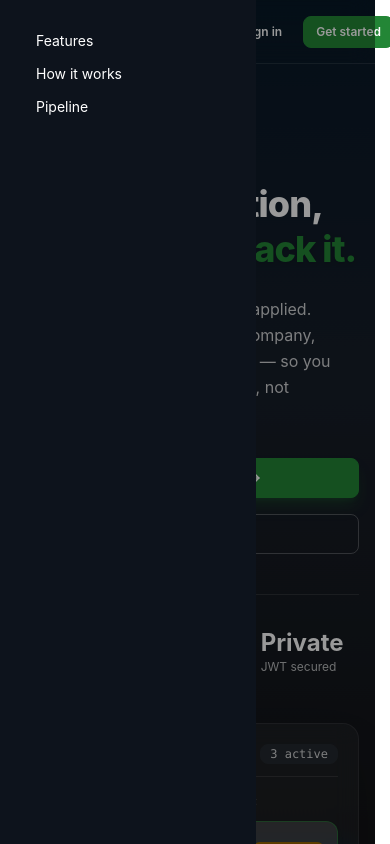
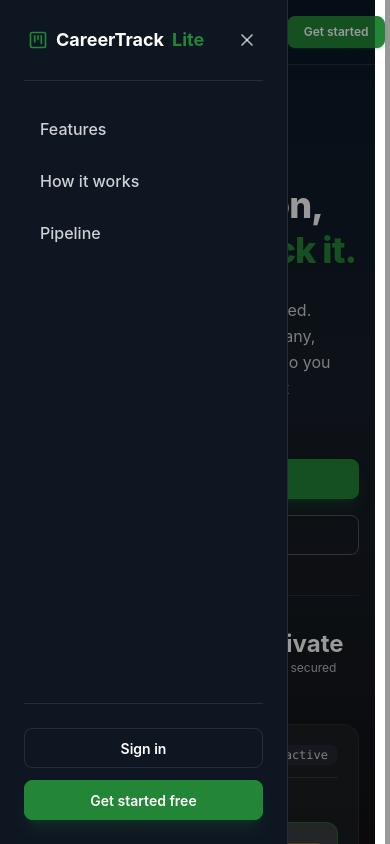
Before and after one commit to Rakibislam22/career-track-frontend, a React (Vite) app: page / in a window 390 px wide. Both pictures are taken after a click on the label "Open navigation menu". Shown: the top 844 px of the page. Built offline with nearby package versions, Linux system fonts and the light colour scheme; no server answers.

Commit message:
feat: enhance Navbar with mobile drawer, improved layout, and token-based authentication links

```diff
--- a/src/components/Navbar.jsx
+++ b/src/components/Navbar.jsx
@@ -1,83 +1,195 @@
-import { KanbanSquare, Menu } from "lucide-react";
+import { KanbanSquare, Menu, X } from "lucide-react";
 import { Link } from "react-router";
+import { useState } from "react";
 
 const Navbar = () => {
+    const [drawerOpen, setDrawerOpen] = useState(false);
+    const token = typeof window !== "undefined" ? localStorage.getItem("token") : null;
+
+    const closeDrawer = () => setDrawerOpen(false);
+
     return (
-        <div className="navbar sticky top-0 z-50 border-b border-white/10 bg-transparent backdrop-blur-md px-4 lg:px-16">
-
-            {/* Mobile Hamburger */}
-            <div className="drawer md:hidden w-auto mr-2">
-                <input id="mobile-menu" type="checkbox" className="drawer-toggle" />
+        <header className="sticky top-0 z-50 border-b border-white/10 bg-[#0d131c]/10 backdrop-blur-md">
+            <div className="max-w-7xl mx-auto px-4 lg:px-2 flex items-center justify-between h-16">
+                {/* Mobile Hamburger Drawer */}
+                <div className="flex items-center md:hidden mr-2">
+                    <div className="drawer drawer-start z-50">
+                        <input
+                            id="mobile-menu"
+                            type="checkbox"
+                            className="drawer-toggle"
+                            checked={drawerOpen}
+                            onChange={(e) => setDrawerOpen(e.target.checked)}
+                            aria-label="Toggle navigation drawer"
+                        />
 
                         <div className="drawer-content">
                             <label
                                 htmlFor="mobile-menu"
-                        className="btn btn-ghost btn-square drawer-button text-white"
+                                className="btn btn-ghost btn-square text-white min-h-[44px] min-w-[44px] focus-visible:ring-2 focus-visible:ring-primary"
+                                aria-label="Open navigation menu"
                             >
-                        <Menu className="w-6 h-6" />
+                                <Menu className="w-6 h-6" aria-hidden="true" />
                             </label>
                         </div>
 
-                <div className="drawer-side z-50 ">
-                    <label htmlFor="mobile-menu" className="drawer-overlay"></label>
+                        <div className="drawer-side">
+                            <label
+                                htmlFor="mobile-menu"
+                                className="drawer-overlay"
+                                aria-label="Close navigation menu"
+                            ></label>
 
-                    <ul className="menu min-h-full w-64 p-6 bg-[#0d131c]">
+                            <div className="menu min-h-full w-72 p-6 bg-[#0e1622] border-r border-white/10 text-white flex flex-col justify-between">
+                                <div>
+                                    <div className="flex items-center justify-between pb-6 mb-6 border-b border-white/10">
+                                        <Link
+                                            to="/"
+                                            onClick={closeDrawer}
+                                            className="flex items-center gap-2 text-lg font-bold text-white focus-visible:ring-2 focus-visible:ring-primary rounded-lg px-1 py-0.5"
+                                        >
+                                            <KanbanSquare className="h-5 w-5 text-primary" aria-hidden="true" />
+                                            CareerTrack <span className="text-primary">Lite</span>
+                                        </Link>
+                                        <button
+                                            type="button"
+                                            onClick={closeDrawer}
+                                            className="btn btn-ghost btn-square btn-sm text-white/70 hover:text-white"
+                                            aria-label="Close menu"
+                                        >
+                                            <X className="h-5 w-5" aria-hidden="true" />
+                                        </button>
+                                    </div>
+
+                                    <ul className="flex flex-col gap-1 text-base font-medium">
                                         <li>
-                            <a href="#features">Features</a>
+                                            <a
+                                                href="#features"
+                                                onClick={closeDrawer}
+                                                className="py-3 px-4 rounded-lg text-white/80 hover:text-white hover:bg-white/10 transition-colors focus-visible:ring-2 focus-visible:ring-primary"
+                                            >
+                                                Features
+                                            </a>
                                         </li>
                                         <li>
-                            <a href="#how-it-works">How it works</a>
+                                            <a
+                                                href="#how-it-works"
+                                                onClick={closeDrawer}
+                                                className="py-3 px-4 rounded-lg text-white/80 hover:text-white hover:bg-white/10 transition-colors focus-visible:ring-2 focus-visible:ring-primary"
+                                            >
+                                                How it works
+                                            </a>
                                         </li>
                                         <li>
-                            <a href="#pipeline">Pipeline</a>
+                                            <a
+                                                href="#pipeline"
+                                                onClick={closeDrawer}
+                                                className="py-3 px-4 rounded-lg text-white/80 hover:text-white hover:bg-white/10 transition-colors focus-visible:ring-2 focus-visible:ring-primary"
+                                            >
+                                                Pipeline
+                                            </a>
                                         </li>
                                     </ul>
+                                </div>
+
+                                <div className="pt-6 border-t border-white/10 flex flex-col gap-3">
+                                    {token ? (
+                                        <Link
+                                            to="/dashboard"
+                                            onClick={closeDrawer}
+                                            className="btn btn-primary w-full shadow-lg shadow-primary/20"
+                                        >
+                                            Go to Dashboard
+                                        </Link>
+                                    ) : (
+                                        <>
+                                            <Link
+                                                to="/login"
+                                                onClick={closeDrawer}
+                                                className="btn btn-ghost border border-white/10 text-white w-full hover:bg-white/10"
+                                            >
+                                                Sign in
+                                            </Link>
+                                            <Link
+                                                to="/register"
+                                                onClick={closeDrawer}
+                                                className="btn btn-primary w-full shadow-lg shadow-primary/20"
+                                            >
+                                                Get started free
+                                            </Link>
+                                        </>
+                                    )}
+                                </div>
+                            </div>
+                        </div>
                     </div>
                 </div>
 
                 {/* Logo */}
-            <div className="flex-1">
+                <div className="flex-1 md:flex-initial">
                     <Link
                         to="/"
-                    className="flex items-center gap-2 text-lg font-semibold text-white"
+                        className="flex items-center gap-2 text-lg font-bold text-white transition-opacity hover:opacity-90 focus-visible:ring-2 focus-visible:ring-primary rounded-lg px-1 py-0.5"
+                        aria-label="CareerTrack Lite Home"
                     >
-                    <KanbanSquare className="h-5 w-5 text-primary" />
-                    CareerTrack <span className="text-primary">Lite</span>
+                        <KanbanSquare className="h-6 w-6 text-primary" aria-hidden="true" />
+                        <span>CareerTrack <span className="text-primary">Lite</span></span>
                     </Link>
                 </div>
 
-            {/* Desktop Nav */}
-            <div className="hidden md:flex gap-6 text-sm font-medium text-white/60 mr-6">
-                <a href="#features" className="hover:text-white transition-colors">
+                {/* Desktop Navigation Links */}
+                <nav
+                    className="hidden md:flex items-center gap-8 text-sm font-medium text-white/70"
+                    aria-label="Primary navigation"
+                >
+                    <a
+                        href="#features"
+                        className="hover:text-white transition-colors focus-visible:ring-2 focus-visible:ring-primary rounded px-2 py-1"
+                    >
                         Features
                     </a>
                     <a
                         href="#how-it-works"
-                    className="hover:text-white transition-colors"
+                        className="hover:text-white transition-colors focus-visible:ring-2 focus-visible:ring-primary rounded px-2 py-1"
                     >
                         How it works
                     </a>
-                <a href="#pipeline" className="hover:text-white transition-colors">
+                    <a
+                        href="#pipeline"
+                        className="hover:text-white transition-colors focus-visible:ring-2 focus-visible:ring-primary rounded px-2 py-1"
+                    >
                         Pipeline
                     </a>
-            </div>
+                </nav>
 
-            {/* Auth Buttons (Desktop + Mobile same position) */}
-            {localStorage.getItem("token") ? (
-                <Link to="/dashboard" className="btn btn-primary btn-sm ml-4">
+                {/* Desktop Auth Actions */}
+                <div className="flex items-center gap-3">
+                    {token ? (
+                        <Link
+                            to="/dashboard"
+                            className="btn btn-primary btn-sm px-4 shadow-sm shadow-primary/25 hover:shadow-primary/40 active:scale-[0.98] transition-all"
+                        >
                             Go to Dashboard
                         </Link>
                     ) : (
-                <div className="flex gap-2">
-                    <Link to="/login" className="btn btn-ghost btn-sm text-white">
+                        <>
+                            <Link
+                                to="/login"
+                                className="btn btn-ghost btn-sm text-white/80 hover:text-white hover:bg-white/10 active:scale-[0.98] transition-all"
+                            >
                                 Sign in
                             </Link>
-                    <Link to="/register" className="btn btn-primary btn-sm">
+                            <Link
+                                to="/register"
+                                className="btn btn-primary btn-sm px-4 shadow-sm shadow-primary/25 hover:shadow-primary/40 active:scale-[0.98] transition-all"
+                            >
                                 Get started
                             </Link>
-                </div>
+                        </>
                     )}
                 </div>
+            </div>
+        </header>
     );
 };
 
```
Lines whose indentation alone changed are shown as unchanged.
